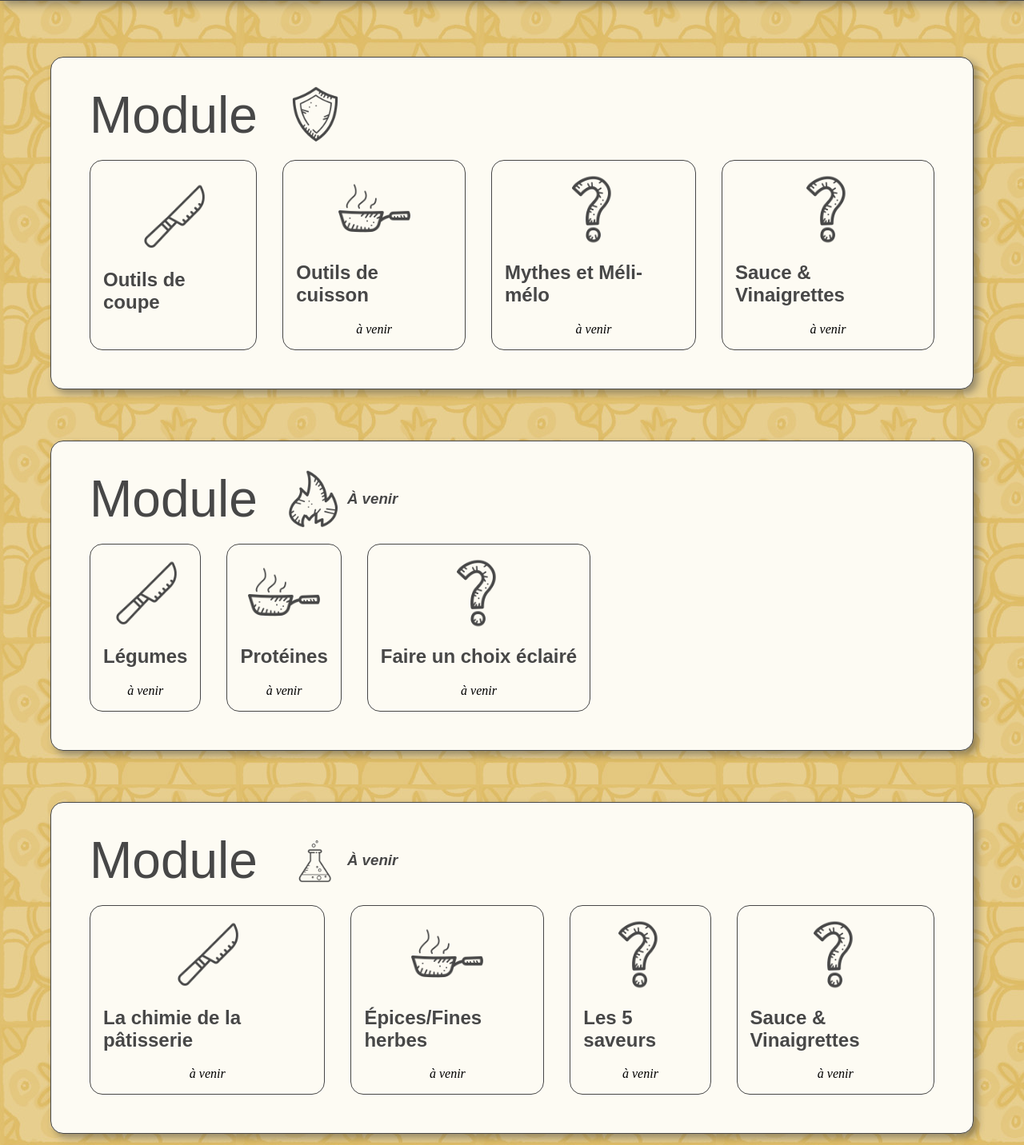
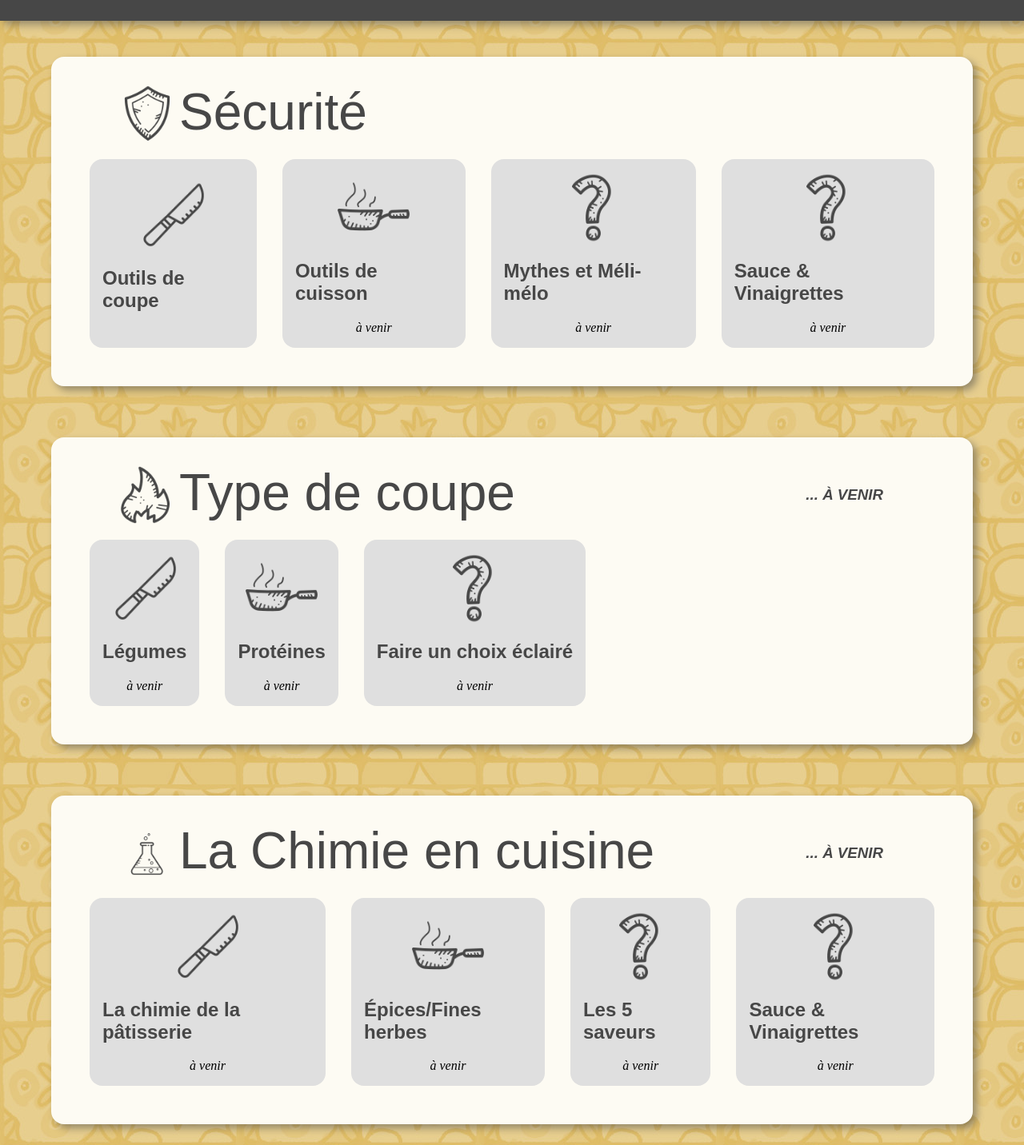
Before and after one commit to GabrielleElemond/ac, a Next.js app: page / in a window 1280 px wide. Shown: the part 99-1531 px from the top of the page at 80% size. Built offline with nearby package versions, Linux system fonts and the light colour scheme; a web font is replaced by a local one.

Commit message:
bordure et debut de l'intro

```diff
--- a/app/_components/Capsule.css
+++ b/app/_components/Capsule.css
@@ -6,7 +6,8 @@
     /* width: 80%; */
     padding: 1em;
     margin: 1rem;
-    border: 1px solid var(--reglisse);
+    /* border: 1px solid var(--reglisse); */
+    background-color: var(--porcelaine);
     border-radius: 1em;
     cursor: pointer;
 
@@ -37,7 +38,7 @@
     justify-content: center;
     align-items: center;
     background-color: var(--vanille);
-    border: 2px solid var(--reglisse);
+    /* border: 2px solid var(--reglisse); */
     border-radius: 1rem;
     top: 50;
     left: 50;
--- /dev/null
+++ b/app/_components/Intro.css
@@ -0,0 +1,3 @@
+.intro {
+    color: red;
+}
--- /dev/null
+++ b/app/_components/Intro.jsx
@@ -0,0 +1,9 @@
+import "./Intro.css"
+
+export default function () {
+    return (
+        <div className="intro">
+            Allo
+        </div>
+    )
+}
--- a/app/_components/Module.css
+++ b/app/_components/Module.css
@@ -2,7 +2,7 @@
     display: flex;
     flex-direction: column;
     background-color: var(--vanille);
-    border: 1px solid var(--reglisse);
+    /* border: 1px solid var(--reglisse); */
     border-radius: 1em;
     box-shadow: 5px 5px 10px #4747477e;
     width: 85vw;
@@ -18,14 +18,28 @@
     .module_titre {
         padding-left: 1rem;
         display: flex;
+        justify-content: space-between;
         align-items: center;
 
-        div {
-            margin-left: 2rem;
-            width: 80px;
-            height: 80px;
-            background-size: contain;
+
+        .image_titre {
+            display: flex;
+
+            .image {
+                margin-left: 2rem;
+                width: 80px;
+                height: 80px;
+                background-size: contain;
+            }
+
         }
+
+        h3 {
+            margin-right: 5rem;
+            text-transform: uppercase;
+            font-weight: bold;
+        }
+
 
     }
 
--- a/app/_components/Module.jsx
+++ b/app/_components/Module.jsx
@@ -6,7 +6,7 @@ import Capsule from "./Capsule.jsx"
 
 export default function Module({ numero }) {
     const url = "/data.json"
-    const [module, setModule] = useState({ capsules: [], icon: "", texte: "" })
+    const [module, setModule] = useState({ capsules: [], icon: "", texte: "", titre: "" })
 
     useEffect(() => {
         fetch(url).then(r => r.json()).then(data => {
@@ -16,9 +16,11 @@ export default function Module({ numero }) {
 
     return <div className="module">
         <div className="module_titre">
-            <h1>Module</h1>
-            <div style={{ backgroundImage: `url(${module.icon})` }}></div>
-            <h3>{module.texte}</h3>
+            {/* <h1>Module - </h1> */}
+            <div className="image_titre"><div className="image" style={{ backgroundImage: `url(${module.icon})` }} ></div>
+                <h1>{module.titre}</h1></div>
+
+            <h3> {module.texte}</h3>
             {/* <img src="/shield.png" alt="" /> */}
         </div>
         <div className="capsules">
--- a/app/globals.css
+++ b/app/globals.css
@@ -32,13 +32,14 @@ header {
   top: 0;
   background-color: var(--reglisse);
   width: 100vw;
-  height: 100px;
+  /* height: 100px; */
   box-shadow: 5px 5px 10px var(--reglisse_transparent);
   margin-bottom: 4rem;
 
   h1 {
-    padding: 0.2em;
+    padding: 0.08em;
     color: var(--banane);
+    font-size: 6rem;
   }
 }
 
--- a/app/page.jsx
+++ b/app/page.jsx
@@ -1,5 +1,6 @@
 
 import Module from "./_components/Module.jsx";
+import Intro from "./_components/Intro.jsx";
 
 export default function Home() {
   return (
@@ -9,6 +10,7 @@ export default function Home() {
       <Module numero={1}></Module>
       <Module numero={2}></Module>
       <Module numero={3}></Module>
+      <Intro></Intro>
     </>
   );
 }
--- a/public/data.json
+++ b/public/data.json
@@ -2,6 +2,7 @@
     "modules": [
         {
             "icon": "/shield.png",
+            "titre": "Sécurité",
             "texte": "",
             "capsules": [
                 {
@@ -298,7 +299,8 @@
         },
         {
             "icon": "/fire.png",
-            "texte": "À venir",
+            "titre": "Type de coupe",
+            "texte": " ... À venir",
             "capsules": [
                 {
                     "titre": "Légumes",
@@ -328,7 +330,8 @@
         },
         {
             "icon": "/chimie.png",
-            "texte": "À venir",
+            "titre": "La Chimie en cuisine",
+            "texte": " ... À venir",
             "capsules": [
                 {
                     "titre": "La chimie de la pâtisserie",
```
